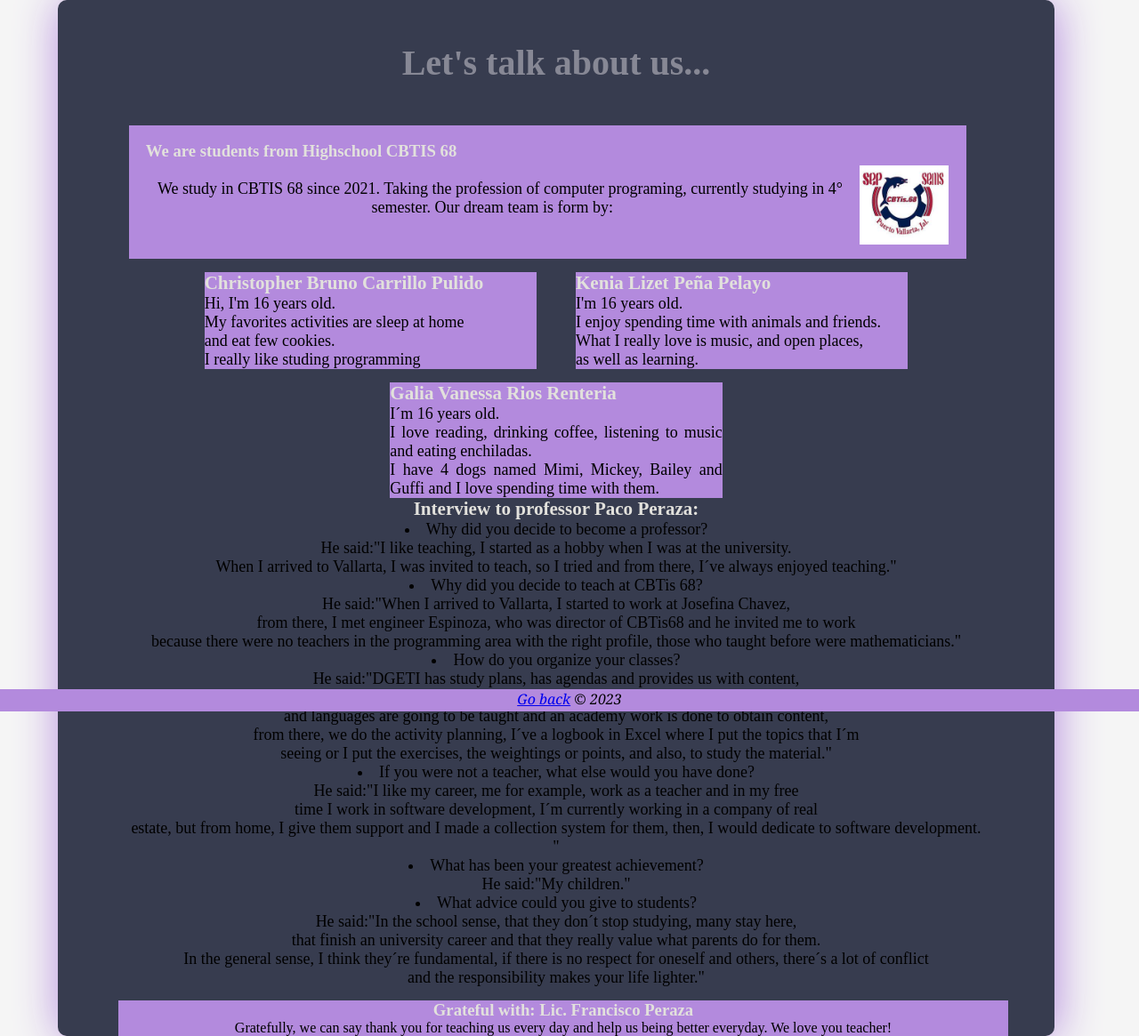
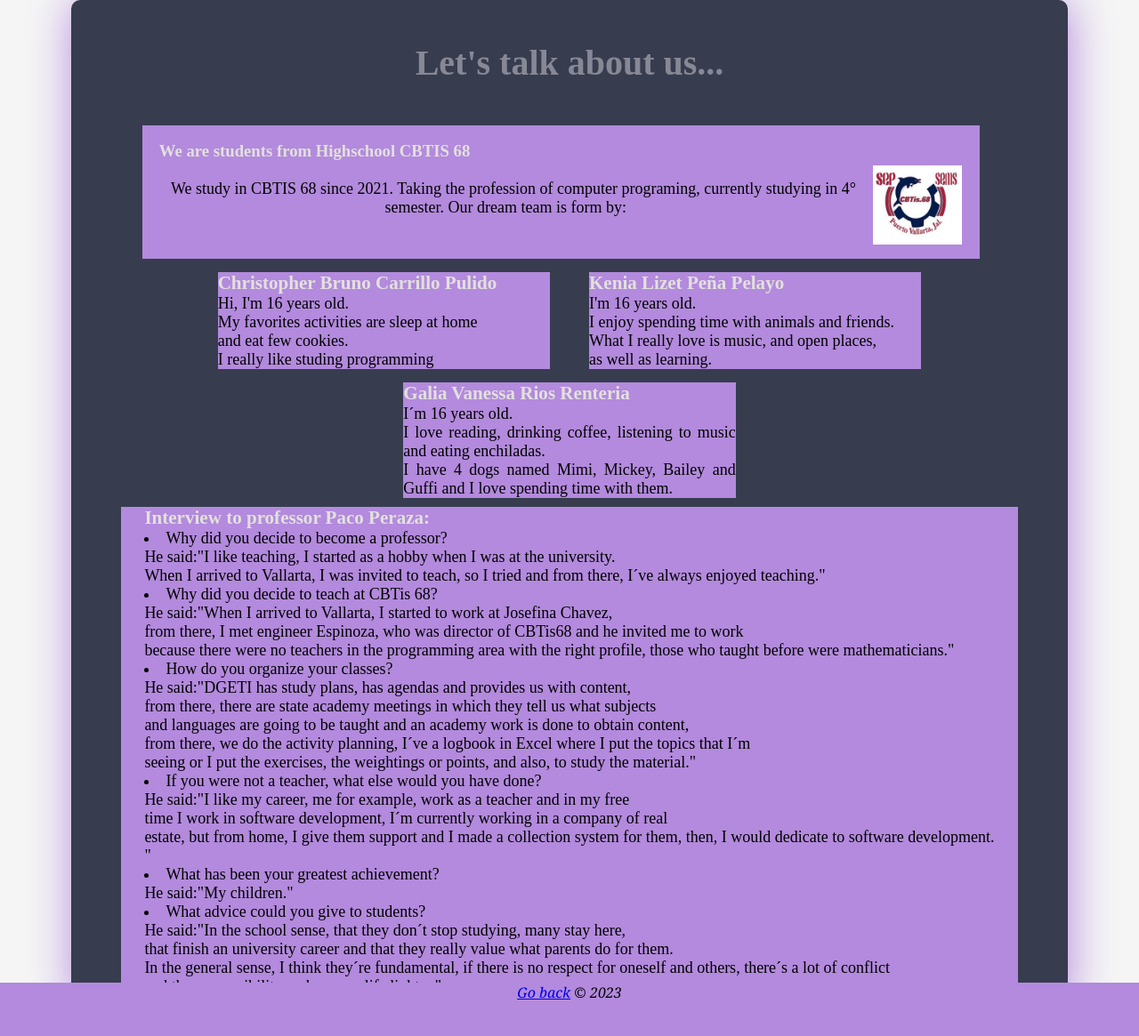
Before and after one commit to ChBrus/BulletinBoard, a PHP site: page /credits.html in a window 1280 px wide. Shown: the whole page at 89% size. After the commit the page ends 1124 px from the top, so only its background shows below. Run offline with PHP 8.4, Linux system fonts and the light colour scheme.

Commit message:
Estilos arreglados

```diff
--- a/credits.html
+++ b/credits.html
@@ -42,7 +42,7 @@
                         Bailey and Guffi and I love spending time with them.</p>
                 </section>
             </div>
-            <div class="interview">
+            <div class="thanks">
                 <section>
                     <h3>Interview to professor Paco Peraza:</h3>
                     <p>
@@ -78,10 +78,6 @@
                     </p>
                 </section>
             </div>
-            <article class="thanks">
-                <h3>Grateful with: Lic. Francisco Peraza</h3>
-                <p>Gratefully, we can say thank you for teaching us every day and help us being better everyday. We love you teacher!</p>
-            </article>
         </article>
     </div>
     <div class="credits">
--- a/css/credits-styles.css
+++ b/css/credits-styles.css
@@ -12,14 +12,15 @@
     padding: 0;
 }
 body{
+    position: relative;
     background-color: #f5f5f5;
 }
 .container{
     background-color:#373c4f ;
     display: flex;
     width: 87.5%;
-    min-height: 90vh;
-    margin-left: 65px;
+    min-height: 125vh;
+    margin: 0 auto;
     border-radius: 10px;
     box-shadow: 2px 2px 50px #b38add;
     justify-content: center;
@@ -77,6 +78,10 @@ article section {
 .thanks{
     margin-top: 15px;
     background-color: #b38add;
-    width: 1000px;
-    margin-left: 8.5vh;
+    width: 90%;
+    margin: 10px auto;
+    font-size: 2vh;
+    display: flex;
+    justify-content: center;
+    text-align: justify;
 }
```
